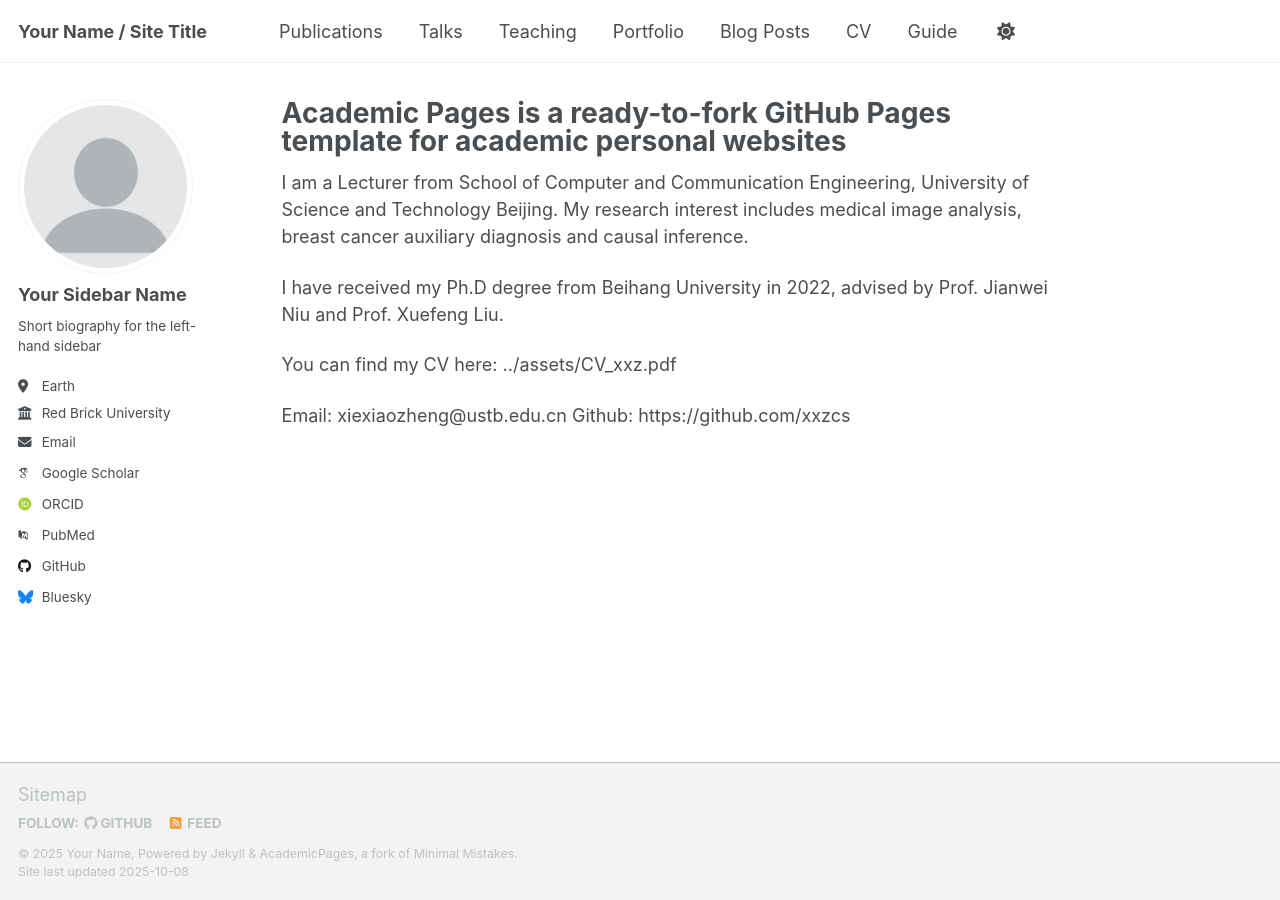
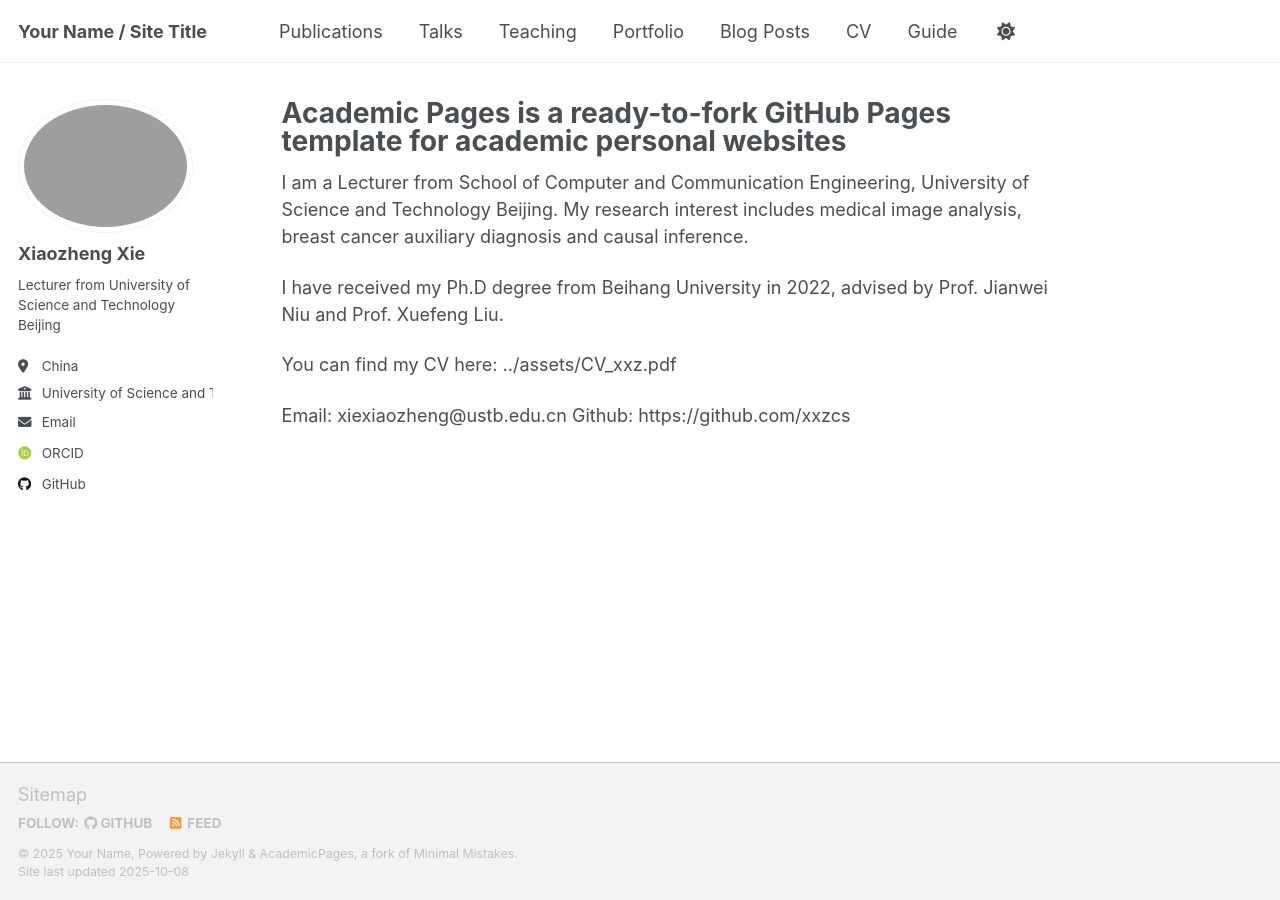
Before and after one commit to xxzcs/xxzcs.github.io, a Jekyll site: the page built from _pages/about.md, in a window 1280 px wide. Built offline with Jekyll 4.4.1, drawn with Linux system fonts in a browser that asks for light colours; some web fonts are replaced; a script that is not in the unit is left out.

Commit message:
Update _config.yml

```diff
--- a/_config.yml
+++ b/_config.yml
@@ -13,7 +13,7 @@ title                    : "Your Name / Site Title"
 title_separator          : "-"
 name                     : &name "Your Name"
 description              : &description "Your Name's academic portfolio"   # Update this with a general description of your site, this is the default if not overridden by a page
-url                      : https://academicpages.github.io # The base hostname & protocol for your site e.g. "https://[your GitHub username].github.io",
+url                      : https://xxzcs.github.io # The base hostname & protocol for your site e.g. "https://[your GitHub username].github.io",
                                                            # or if you already have some other page hosted on Github then use "https://[your GitHub username].github.io/[Your Repo Name]"
 baseurl                  : "" # the subpath of your site, e.g. "/blog"
 repository               : "academicpages/academicpages.github.io"
@@ -23,24 +23,24 @@ repository               : "academicpages/academicpages.github.io"
 #               Additional customization can be done by editing /_includes/author-profile.html
 author:
   # Biographic information
-  avatar           : "profile.png"
-  name             : "Your Sidebar Name"
+  avatar           : "profile_xxz.png"
+  name             : "Xiaozheng Xie"
   pronouns         : # example: "she/her"
-  bio              : "Short biography for the left-hand sidebar"
-  location         : "Earth"
-  employer         : "Red Brick University"
+  bio              : "Lecturer from University of Science and Technology Beijing"
+  location         : "China"
+  employer         : "University of Science and Technology Beijing"
   uri              : # URL
-  email            : "none@example.org"
+  email            : "xiexiaozheng@ustb.edu.cn"
 
   # Academic websites
   academia         : # URL
   arxiv            : # URL - Update with the correct link to your profile
-  googlescholar    : "https://scholar.google.com/citations?user=PS_CX0AAAAAJ"
+  # googlescholar    : "https://scholar.google.com/citations?user=PS_CX0AAAAAJ"
   inspire-hep      : # URL
   impactstory      : # URL
-  orcid            : "http://orcid.org/yourorcidurl"
+  orcid            : "https://orcid.org/my-orcid?orcid=0009-0003-3425-5511"
   semantic         : # URL
-  pubmed           : "https://www.ncbi.nlm.nih.gov/pubmed/?term=john+snow"
+  # pubmed           : "https://www.ncbi.nlm.nih.gov/pubmed/?term=john+snow"
   researchgate     : # URL
   scopus           : # URL
 
@@ -48,13 +48,13 @@ author:
   bitbucket        : # Username - Update with your username on the site
   codepen          : # Username
   dribbble         : # Username
-  github           : "academicpages"
+  github           : "https://github.com/xxzcs"
   kaggle           : # Username
   stackoverflow    : # User number or user number and name (i.e., use "1" or "1/jeff-atwood")
 
   # Social media
   artstation       : # Username
-  bluesky          : "bsky.app" # Replace this with you Bluesky username
+  # bluesky          : "bsky.app" # Replace this with you Bluesky username
   facebook         : # Username
   flickr           : # Username
   foursquare       : # Username
```
